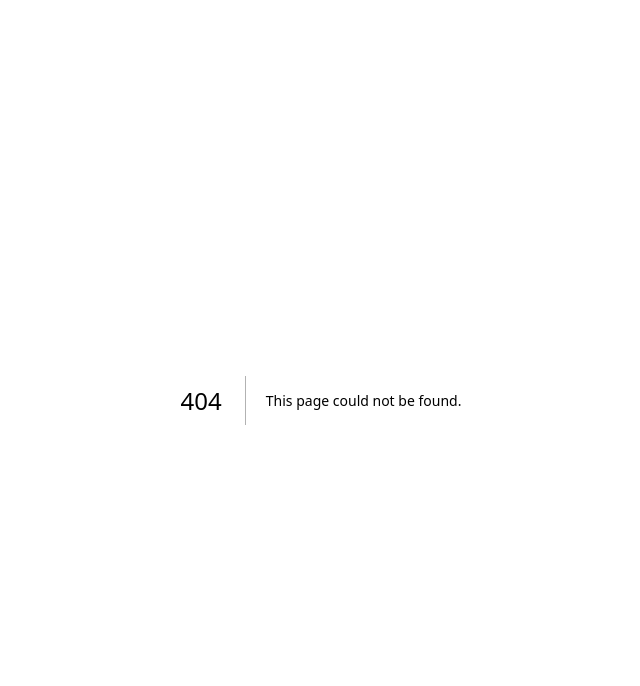
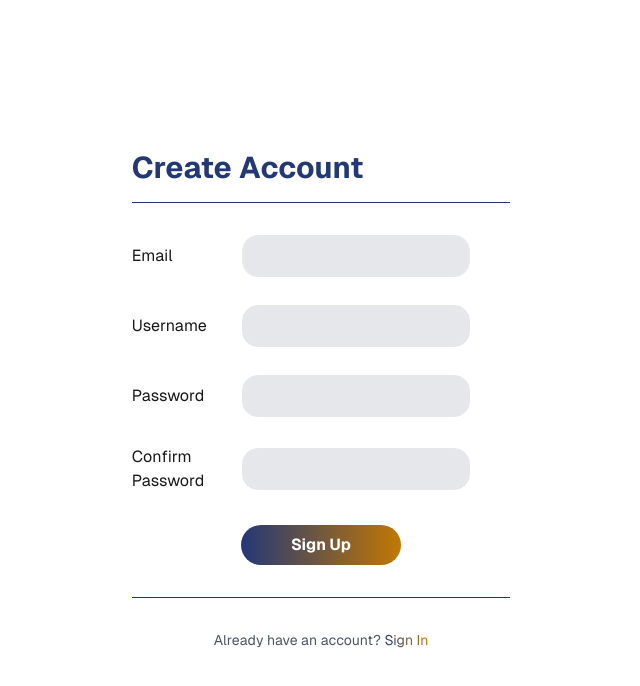
Before and after one commit to nathanshew/SD_Careers_Platform, a Next.js app: page /signup in a window 1280 px wide. Before the commit this address had no page. Shown: the top 686 px of the page, without its empty margins (319-959 px from the left). Built offline with nearby package versions, Linux system fonts and the light colour scheme.

Commit message:
Sign In Page(FE) and Sign Up Page(FE)

```diff
--- /dev/null
+++ b/src/app/signin/page.tsx
@@ -0,0 +1,59 @@
+"use client";
+
+import Link from "next/link";
+
+export default function SignInPage() {
+    return (
+        <div className="min-h-screen flex justify-center items-center font-[family-name:var(--font-geist-sans)]">
+            <form className="flex flex-col items-center gap-4 p-6 w-3/4 md:w-1/2 lg:w-1/3">
+                <h2 className="text-3xl font-bold text-blue-900 w-full text-left">Sign In</h2>
+                <hr className="border-blue-900 w-full mb-4" />
+                <div className="flex w-full items-center gap-4 pb-3">
+                    <label htmlFor="email" className="w-1/4 text-left">Email</label>
+                    <input
+                        id="email"
+                        type="email"
+                        required
+                        className="w-3/5 rounded-2xl border-gray-200 bg-gray-200 focus:ring-blue-900 focus:border-blue-900"
+                    />
+                </div>
+                <div className="flex w-full items-center gap-4">
+                    <label htmlFor="password" className="w-1/4 text-left">Password</label>
+                    <input
+                        id="password"
+                        type="password"
+                        required
+                        className="w-3/5 rounded-2xl border-gray-200 bg-gray-200  focus:ring-blue-900 focus:border-blue-900"
+                    />
+                </div>
+                <div className="flex items-center justify-center gap-2 mt-4">
+                    <input
+                        type="checkbox"
+                        id="staysignedin"
+                        className="text-blue-800 focus:ring-0"
+                    />
+                    <label htmlFor="staysignedin" className="text-sm text-gray-600">
+                        Stay signed in
+                    </label>
+                </div>
+                <div className="w-full flex justify-center mt-4">
+                    <button
+                        type="submit"
+                        className="w-40 font-bold bg-gradient-to-r from-blue-900 to-yellow-500 text-white rounded-full py-2 hover:opacity-90"
+                    >
+                        Sign In
+                    </button>
+                </div>
+                <hr className="border-blue-900 w-full mt-4" />
+                <div className="text-sm mt-4 text-gray-600">
+                    Don’t have an account?{' '}
+                    <Link
+                        href="/signup"
+                        className="text-transparent bg-clip-text bg-gradient-to-r from-blue-900 to-yellow-500 hover:underline">
+                        Sign Up
+                    </Link>
+                </div>
+            </form>
+        </div>
+    );
+}
--- /dev/null
+++ b/src/app/signup/page.tsx
@@ -0,0 +1,67 @@
+"use client";
+
+import Link from "next/link";
+
+export default function SignInPage() {
+    return (
+        <div className="min-h-screen flex justify-center items-center font-[family-name:var(--font-geist-sans)]">
+            <form className="flex flex-col items-center gap-4 p-6 w-3/4 md:w-1/2 lg:w-1/3">
+                <h2 className="text-3xl font-bold text-blue-900 w-full text-left">Create Account</h2>
+                <hr className="border-blue-900 w-full mb-4" />
+                <div className="flex w-full items-center gap-4 pb-3">
+                    <label htmlFor="email" className="w-1/4 text-left">Email</label>
+                    <input
+                        id="email"
+                        type="email"
+                        required
+                        className="w-3/5 rounded-2xl border-gray-200 bg-gray-200 focus:ring-blue-900 focus:border-blue-900"
+                    />
+                </div>
+                <div className="flex w-full items-center gap-4 pb-3">
+                    <label htmlFor="username" className="w-1/4 text-left">Username</label>
+                    <input
+                        id="email"
+                        type="text"
+                        required
+                        className="w-3/5 rounded-2xl border-gray-200 bg-gray-200 focus:ring-blue-900 focus:border-blue-900"
+                    />
+                </div>
+                <div className="flex w-full items-center gap-4 pb-3">
+                    <label htmlFor="password" className="w-1/4 text-left">Password</label>
+                    <input
+                        id="password"
+                        type="password"
+                        required
+                        className="w-3/5 rounded-2xl border-gray-200 bg-gray-200 focus:ring-blue-900 focus:border-blue-900"
+                    />
+                </div>
+                <div className="flex w-full items-center gap-4">
+                    <label htmlFor="confirmpassword" className="w-1/4 text-left">Confirm Password</label>
+                    <input
+                        id="confirmpassword"
+                        type="password"
+                        required
+                        className="w-3/5 rounded-2xl border-gray-200 bg-gray-200  focus:ring-blue-900 focus:border-blue-900"
+                    />
+                </div>
+                <div className="w-full flex justify-center mt-4">
+                    <button
+                        type="submit"
+                        className="w-40 font-bold bg-gradient-to-r from-blue-900 to-yellow-500 text-white rounded-full py-2 hover:opacity-90"
+                    >
+                        Sign Up
+                    </button>
+                </div>
+                <hr className="border-blue-900 w-full mt-4" />
+                <div className="text-sm mt-4 text-gray-600">
+                    Already have an account?{' '}
+                    <Link
+                        href="/signin"
+                        className="text-transparent bg-clip-text bg-gradient-to-r from-blue-900 to-yellow-500 hover:underline">
+                        Sign In
+                    </Link>
+                </div>
+            </form>
+        </div>
+    );
+}
--- a/tailwind.config.ts
+++ b/tailwind.config.ts
@@ -1,10 +1,14 @@
 import type { Config } from "tailwindcss";
+
+const flowbite = require("flowbite-react/tailwind");
+/** @type {import('tailwindcss').Config} */
 
 const config: Config = {
   content: [
     "./src/pages/**/*.{js,ts,jsx,tsx,mdx}",
     "./src/components/**/*.{js,ts,jsx,tsx,mdx}",
     "./src/app/**/*.{js,ts,jsx,tsx,mdx}",
+    flowbite.content(),
   ],
   theme: {
     extend: {
@@ -21,6 +25,6 @@ const config: Config = {
       }
     },
   },
-  plugins: [],
+  plugins: [flowbite.plugin(),],
 };
 export default config;
```
Also changed, not shown: package.json (+7 -6 lines), 1 other file (tests, documents, lock files or other folders).
